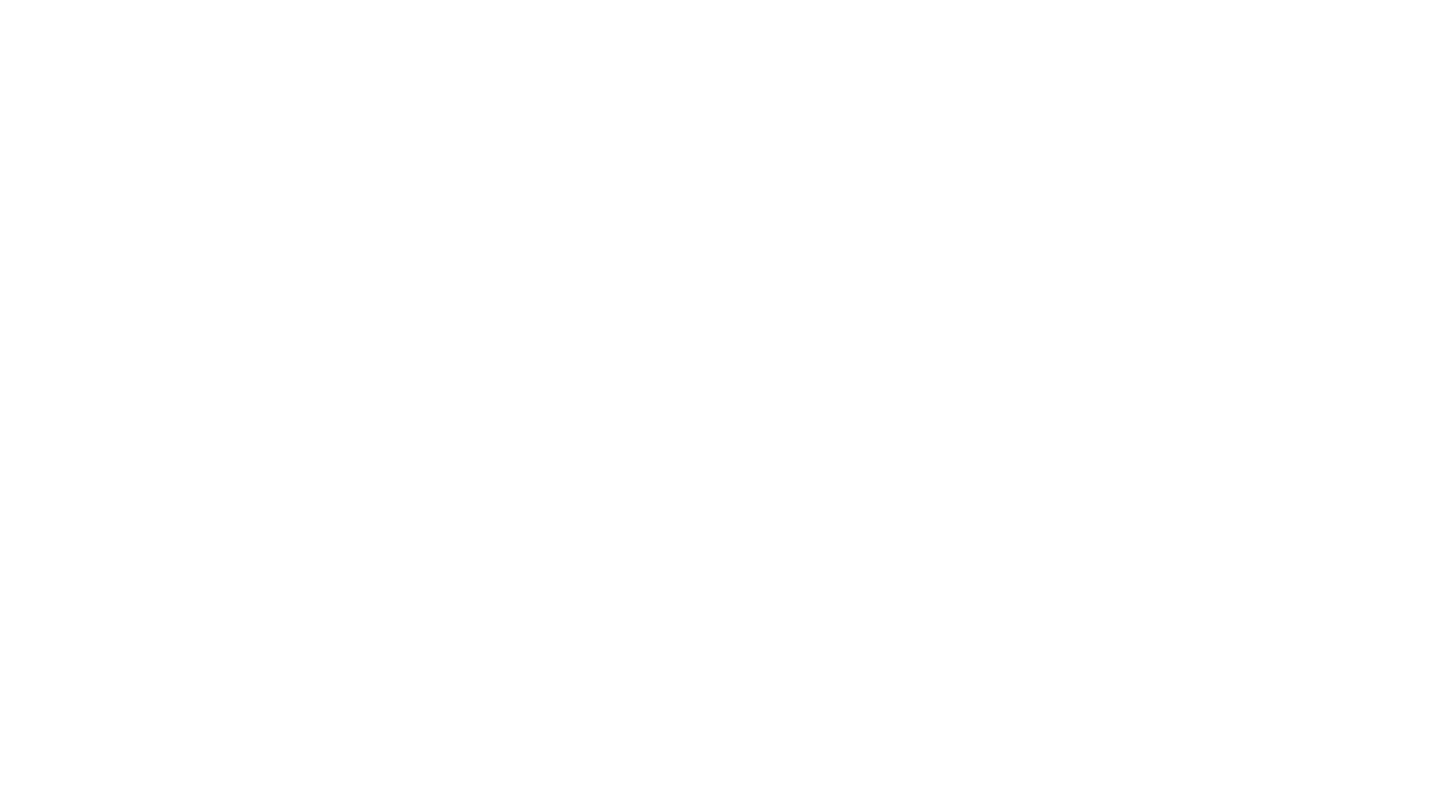
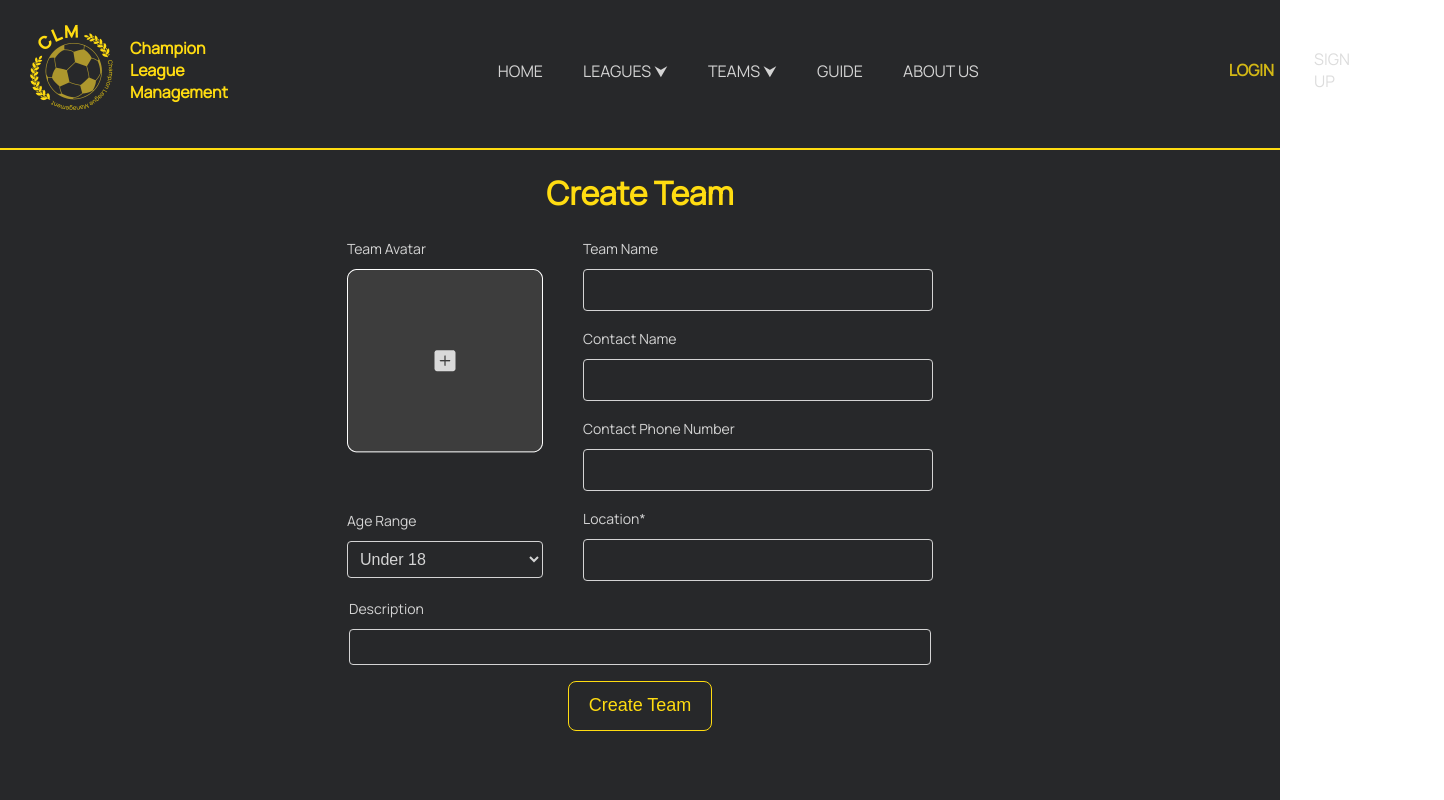
Before and after one commit to CLM-TTTB/clm-web-client, a React (Create React App) app: page /createTeam in a window 1280 px wide. Before the commit this address had no page. Shown: the top 800 px of the page, 1444 px wide, since content can reach past the window. Built offline with nearby package versions, Linux system fonts and the light colour scheme.

Commit message:
add CreateTeam page

```diff
--- a/src/App.js
+++ b/src/App.js
@@ -5,6 +5,7 @@ import HomePage from './pages/homePage';
 import TestPage from './pages/test';
 import Login from './pages/login';
 import CreateLeague from './pages/createLeague';
+import CreateTeam from './pages/createTeam';
 
 function App() {
   return (
@@ -15,6 +16,7 @@ function App() {
           <Route path="/test" element={<TestPage />} />
           <Route path="/login" element={<Login />} />
           <Route path="/createLeague" element={<CreateLeague />} />
+          <Route path="/createTeam" element={<CreateTeam />} />
         </Routes>
       </Router>
     </div>
--- a/src/components/header.js
+++ b/src/components/header.js
@@ -5,7 +5,6 @@ import { useNavigate } from 'react-router-dom';
 import styles from '../styles/header.module.css';
 import logo from '../images/logo.png';
 import logo1 from '../images/header/headerLogo-1.png';
-import CreateLeague from '~/pages/createLeague';
 
 const Header = () => {
   const [isSubItemsLeaguesOpen, setSubItemsLeaguesOpen] = useState(false);
@@ -69,7 +68,7 @@ const Header = () => {
             <div onClick={openSubItemsTeams}>TEAMS ⮟</div>
             {isSubItemsTeamsOpen && (
               <div className={styles.subList}>
-                <div onClick={() => navigate('/test')}>Create Team</div>
+                <div onClick={() => navigate('/createTeam')}>Create Team</div>
                 <div onClick={() => navigate('/test')}>Search Teams</div>
               </div>
             )}
--- a/src/components/imageButton.js
+++ b/src/components/imageButton.js
@@ -3,7 +3,7 @@ import styles from '../styles/imageButton.module.css';
 import ImageFrame from '../../src/images/ImageFrame.png';
 import { FileInput } from 'react-image-file-resizer';
 
-const ImageButton = () => {
+const ImageButton = ({ label }) => {
   const inputRef = useRef(null);
   const [image, setImage] = useState(null);
 
@@ -93,7 +93,7 @@ const ImageButton = () => {
 
   return (
     <div className={styles.imageButtonContainer}>
-      <label className={styles.label}>League Image</label>
+      <label className={styles.label}>{label}</label>
       <div className={styles.imageButtonWrapper}>
         <div onClick={handleImageClick} style={{ cursor: 'pointer' }}>
           {image ? (
--- /dev/null
+++ b/src/components/input-wide.js
@@ -0,0 +1,16 @@
+// InputComponent.js
+import React from 'react';
+import styles from '~/styles/input-wide.module.css';
+
+const InputWide = ({ label, onChange, value }) => {
+  return (
+    <div className={styles.inputContainer}>
+      <label className={styles.label}>{label}</label>
+      <div className={styles.inputWrapper}>
+        <input className={styles.input} value={value} onChange={onChange} />
+      </div>
+    </div>
+  );
+};
+
+export default InputWide;
--- /dev/null
+++ b/src/pages/createTeam.js
@@ -0,0 +1,126 @@
+import React, { useState, useCallback } from 'react';
+import { useNavigate } from 'react-router-dom';
+
+import styles from '../styles/createTeam.module.css';
+import Button from '~/components/button';
+import Layout from '~/components/layout';
+import Input from '~/components/input';
+import InputShort from '~/components/input-short';
+import ImageButton from '~/components/imageButton';
+import { FormControlLabel, FormGroup, Switch } from '@mui/material';
+import Dropdown from '~/components/dropdown';
+import DropdownShort from '~/components/dropdown-short';
+import { toast } from 'react-toastify';
+import { ToastContainer } from 'react-toastify';
+import 'react-toastify/dist/ReactToastify.css';
+import { DatePicker } from '@mui/x-date-pickers';
+import InputWide from '~/components/input-wide';
+
+const CreateTeam = () => {
+  const navigate = useNavigate();
+
+  const [teamAvatar, setTeamAvatar] = useState('');
+  const [teamName, setTeamName] = useState('');
+  const [contactName, setContactName] = useState('');
+  const [contactPhoneNumber, setContactPhoneNumber] = useState('');
+  const [ageRange, setAgeRange] = useState('');
+  const [location, setLocation] = useState('');
+  const [uniform1, setUniform1] = useState('');
+  const [uniform2, setUniform2] = useState('');
+  const [uniform3, setUniform3] = useState('');
+  const [description, setDescription] = useState('');
+
+  const handleCreateTeam = () => {
+    if (
+      !teamName ||
+      !contactName ||
+      !contactPhoneNumber ||
+      !ageRange ||
+      !location
+    ) {
+      toast.error('Please fill out all fields');
+    } else {
+      toast.success('Team created successfully!');
+      setTeamAvatar('');
+      setTeamName('');
+      setContactName('');
+      setContactPhoneNumber('');
+      setAgeRange('');
+      setLocation('');
+      setUniform1('');
+      setUniform2('');
+      setUniform3('');
+      setDescription('');
+    }
+  };
+
+  return (
+    <Layout>
+      <hr class="horizontal-line" />
+      <h1 className={styles.title}>Create Team</h1>
+
+      <div className={styles.createTeamForm}>
+        <div className={styles.form1}>
+          <ImageButton label="Team Avatar" />
+        </div>
+
+        <div className={styles.form2}>
+          <Input
+            label="Team Name"
+            placeholder="Team Name"
+            value={teamName}
+            onChange={(e) => setTeamName(e.target.value)}
+          />
+
+          <Input
+            label="Contact Name"
+            placeholder="Contact Number"
+            value={contactName}
+            onChange={(e) => setContactName(e.target.value)}
+          />
+
+          <Input
+            label="Contact Phone Number"
+            placeholder="Contact Phone Number"
+            value={contactPhoneNumber}
+            onChange={(e) => setContactPhoneNumber(e.target.value)}
+          />
+        </div>
+      </div>
+
+      <div className={styles.createTeamForm}>
+        <DropdownShort
+          label="Age Range"
+          value={ageRange}
+          onChange={(e) => setAgeRange(e.target.value)}
+          options={['Under 18', '18-25', '26-35', '36-45', '46-55', '56+']}
+          defaultValue="Under 18"
+        />
+
+        <Input
+          label="Location*"
+          placeholder="Location"
+          value={location}
+          onChange={(e) => setLocation(e.target.value)}
+        />
+      </div>
+
+      <div className={styles.form2}>
+        <InputWide
+          label="Description"
+          placeholder="Description"
+          value={description}
+          onChange={(e) => setDescription(e.target.value)}
+        />
+      </div>
+
+      <div className={styles.createTeamForm}>
+        <Button text="Create Team" onClick={handleCreateTeam}></Button>
+      </div>
+
+      <ToastContainer />
+    </Layout>
+  );
+};
+
+export default CreateTeam;
--- /dev/null
+++ b/src/styles/createTeam.module.css
@@ -0,0 +1,74 @@
+body,
+html {
+  margin: 0;
+  padding: 0;
+}
+
+.createTeamForm {
+  display: flex;
+  flex-direction: row;
+  align-items: center;
+  justify-content: center;
+  box-sizing: border-box;
+}
+
+.form1 {
+  width: 196px;
+  margin-right: 40px;
+  align-items: left;
+}
+
+.form2 {
+  display: flex;
+  flex-direction: column;
+  align-items: right;
+}
+
+.form3 {
+  display: flex;
+  flex-direction: row;
+  margin-right: 120px;
+}
+
+.form4 {
+  display: flex;
+  flex-direction: row;
+  align-items: right;
+}
+
+.title {
+  color: #ffdc11;
+  align-items: center;
+  display: flex;
+  flex-direction: column;
+}
+
+.checkboxRow {
+  margin-bottom: 30px;
+}
+
+.forgotPassword,
+.rememberMe {
+  padding: 29px;
+  color: #d4d4d4;
+}
+
+.line {
+  height: 1px;
+  width: 350px;
+  background-color: #d4d4d4;
+  opacity: 20%;
+  margin-top: 60px;
+}
+
+.createAccount {
+  text-align: center;
+  margin-top: 25px;
+  margin-bottom: 33px;
+}
+
+.createAccount a {
+  color: #ffdc11; /* or any other color you prefer */
+  cursor: pointer;
+  text-decoration: none;
+}
--- /dev/null
+++ b/src/styles/input-wide.module.css
@@ -0,0 +1,37 @@
+.inputContainer {
+  display: flex;
+  flex-direction: column;
+  align-items: center; /* Center horizontally */
+  margin-bottom: 16px;
+  background-color: transparent;
+}
+
+.label {
+  font-size: 14px;
+  margin-bottom: 8px;
+  width: 582px;
+  line-height: 24px;
+}
+
+.inputWrapper {
+  display: flex;
+  flex-direction: column;
+  align-items: stretch;
+}
+
+.input {
+  flex: 1;
+  padding: 8px;
+  border: 1px solid #d4d4d4;
+  border-radius: 4px;
+  font-size: 16px;
+  background-color: transparent;
+  color: #d4d4d4;
+  box-sizing: border-box;
+  line-height: 24px;
+  width: 582px;
+  max-width: 582px;
+  height: 300px;
+  outline: none;
+  flex-wrap: wrap;
+}
```
